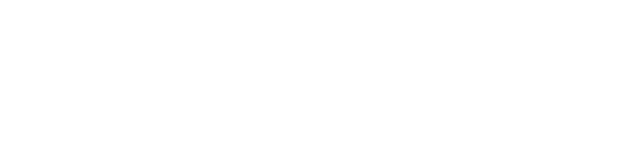
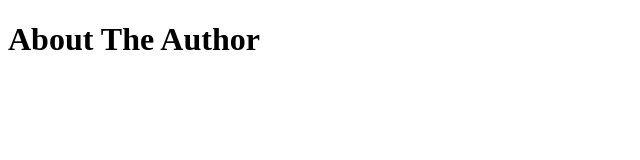
Before and after one commit to jmcmahon01/Portfolio, a plain HTML site: page index.html in a window 1280 px wide. Shown: the whole page, without its empty margins (0-640 px from the left). Drawn offline with Linux system fonts and the light colour scheme.

```diff
--- a/index.html
+++ b/index.html
@@ -5,8 +5,10 @@
   <meta charset="UTF-8">
   <meta name="viewport" content="width=device-width, initial-scale=1.0">
   <link href="css/styles.css" rel="stylesheet" type="text/css">
-  <title>Portfolio</title>
+  <title>Joseph McMahon Portfolio Website</title>
 </head>
+<h1>About The Author</h1>
+
 
 <body>
 
```
